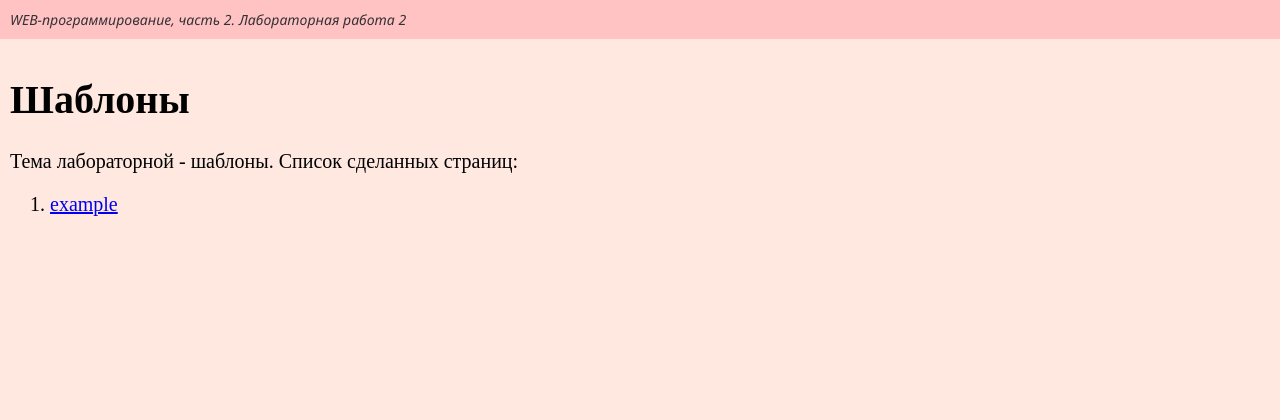
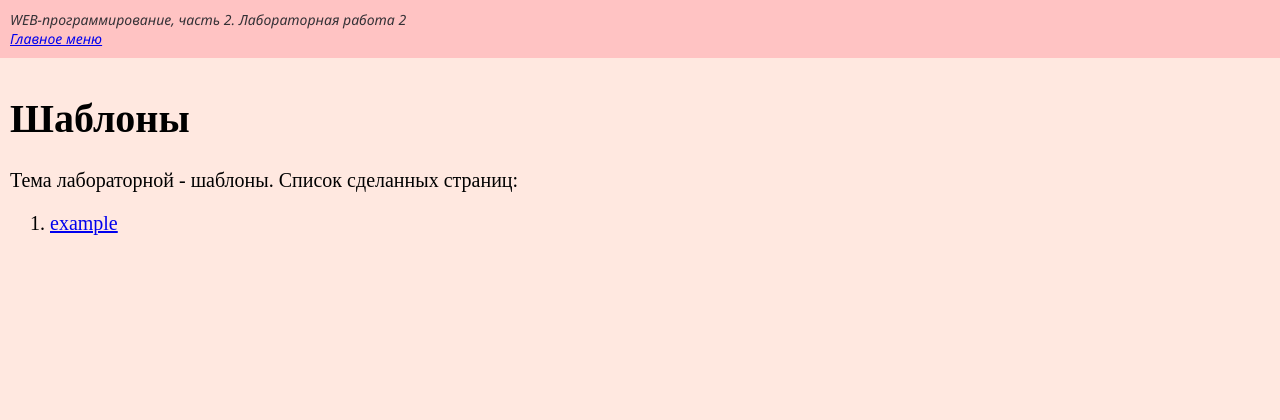
Before and after one commit to deehope/web--programming-labs-2, a Flask app: page /lab2/ in a window 1280 px wide. Shown: the top 420 px of the page. Run offline with Flask 3, Linux system fonts and the light colour scheme.

Commit message:
Добавление ссылки

```diff
--- a/app.py
+++ b/app.py
@@ -23,6 +23,7 @@ def menu():
 
         <ul>
             <li><a href = "/lab1">Первая лабораторная</a></li>
+            <li><a href = "/lab2">Вторая лабораторная</a></li>
         </ul>
 
 
--- a/templates/base.html
+++ b/templates/base.html
@@ -9,6 +9,9 @@
 <body>
     <header>
         WEB-программирование, часть 2. {{ self.lab() }}
+        <nav>
+            <a href="{{ url_for('menu') }}">Главное меню</a>
+        </nav>
     </header>
 
     <main>
--- a/templates/base2.html
+++ b/templates/base2.html
@@ -17,6 +17,10 @@
 <body>
     <header>
         WEB-программирование, часть 2. {{ self.lab() }}
+        <nav>
+            <a href="{{ url_for('menu') }}">Главное меню</a>
+        </nav>
+
     </header>
 
     <main>
```
